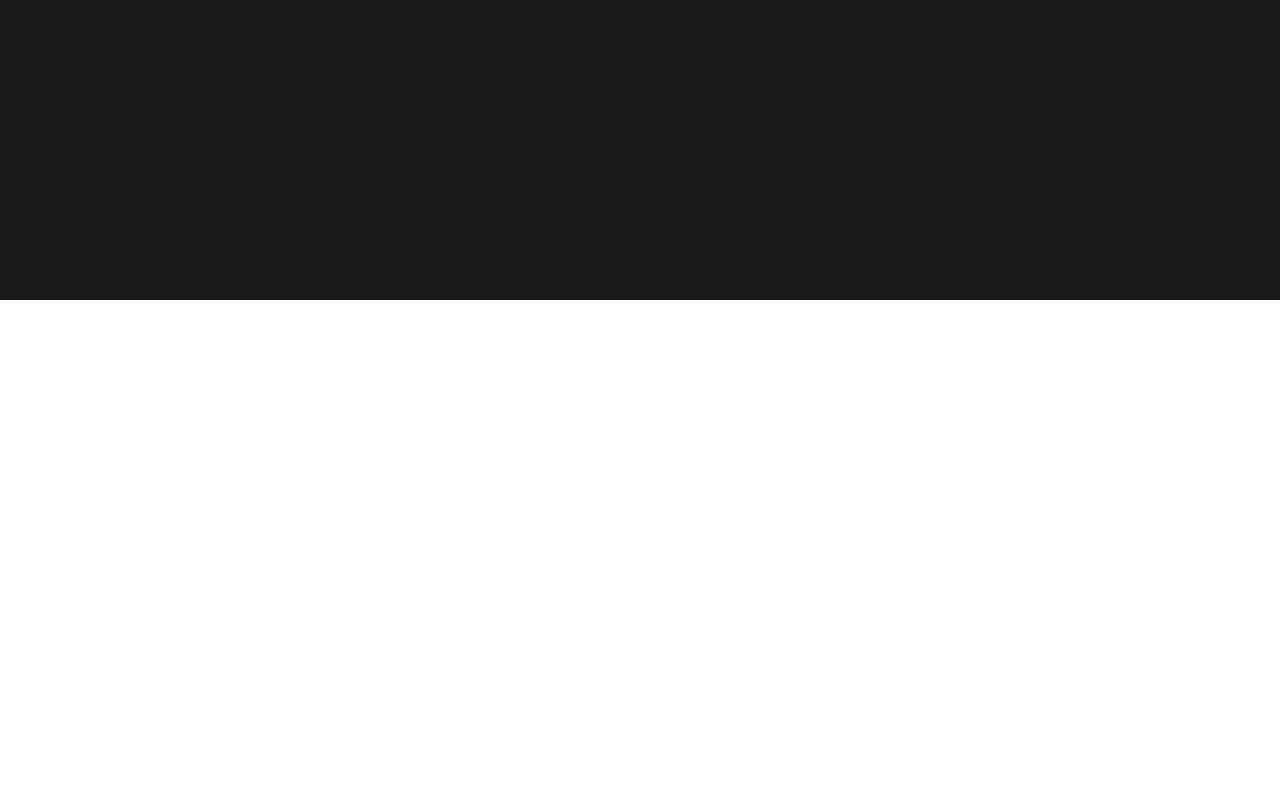
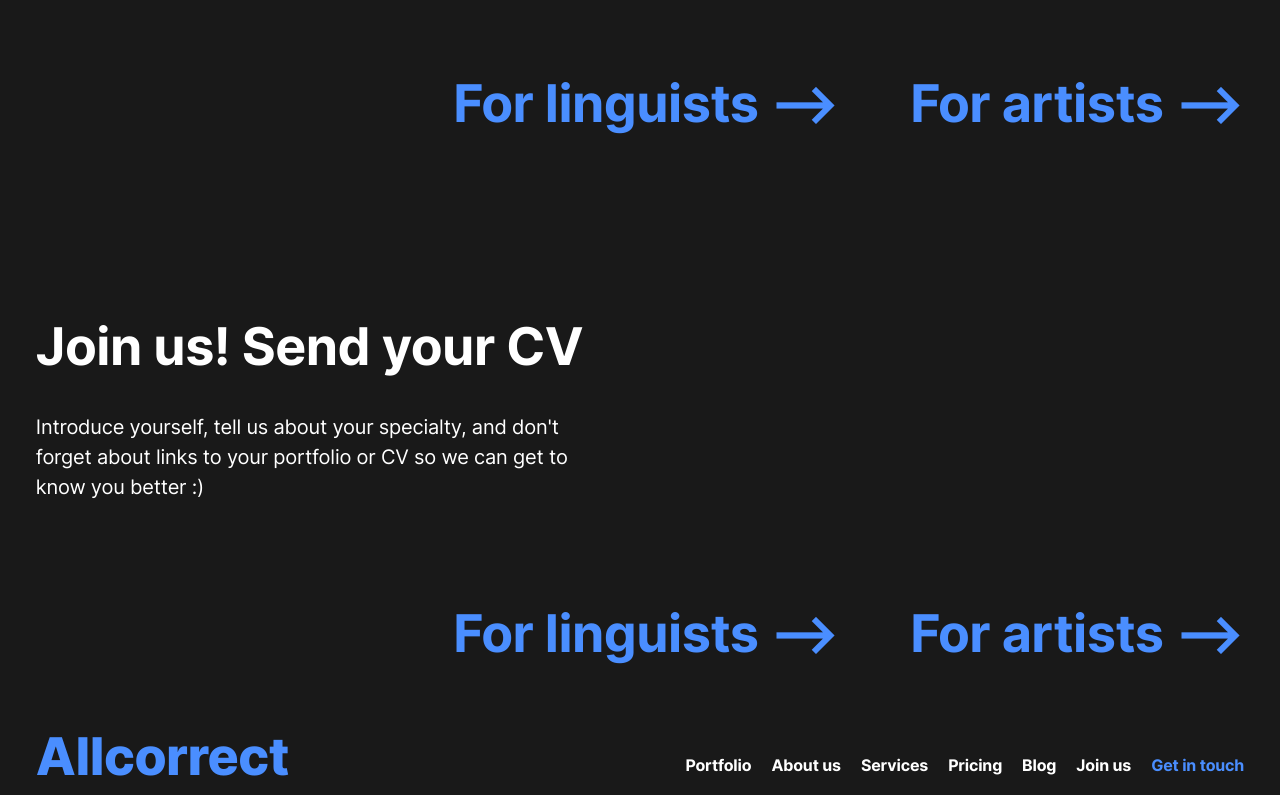
Before and after one commit to sayus2884/All_Correct, a Next.js app: page /join-us in a window 1280 px wide. Before the commit this address had no page. Shown: the part 500-1295 px from the top of the page. Before the commit the page ends 800 px from the top, so only its background shows below. Built offline with nearby package versions, Linux system fonts and the light colour scheme.

Commit message:
feature: add join-us page

```diff
--- /dev/null
+++ b/src/components/JoinUs/JoinUs.js
@@ -0,0 +1,17 @@
+import { Container, Title, Text, LinksContainer, Link } from "./JoinUs.styles";
+
+function JoinUs({ title, description }) {
+  return (
+    <Container>
+      <Title>{title}</Title>
+
+      {description && <Text>{description}</Text>}
+      <LinksContainer>
+        <Link>For linguists &#10230;</Link>
+        <Link>For artists &#10230;</Link>
+      </LinksContainer>
+    </Container>
+  );
+}
+
+export default JoinUs;
--- /dev/null
+++ b/src/components/JoinUs/JoinUs.styles.js
@@ -0,0 +1,44 @@
+import styled from "styled-components";
+
+export const Container = styled.div`
+  position: relative;
+  font-family: ${(props) => props.theme.fonts.inter};
+  color: ${(props) => props.theme.colors.white};
+  padding: ${(props) => props.theme.padding.lg};
+  padding-top: 180px;
+`;
+
+export const Title = styled.h2`
+  font-weight: bold;
+  font-size: 52px;
+  line-height: 63px;
+  letter-spacing: -0.01em;
+
+  max-width: 900px;
+`;
+
+export const Text = styled.p`
+  margin-top: 34px;
+  font-weight: normal;
+  font-size: 20px;
+  line-height: 30px;
+  letter-spacing: -0.01em;
+  max-width: 555px;
+`;
+
+export const LinksContainer = styled.div`
+  margin-top: 100px;
+  display: flex;
+  justify-content: end;
+  gap: 71px;
+`;
+
+export const Link = styled.a`
+  color: ${(props) => props.theme.colors.blue};
+
+  font-weight: bold;
+  font-size: 52px;
+  line-height: 63px;
+
+  letter-spacing: -0.01em;
+`;
--- /dev/null
+++ b/src/pages/join-us.js
@@ -0,0 +1,21 @@
+import Nav from "../components/Nav/Nav.js";
+import Reviews from "../components/Reviews/Reviews.js";
+import JoinUsSection from "../components/JoinUs/JoinUs.js";
+import Footer from "../components/Footer/Footer.js";
+import { useState } from "react";
+
+export default function JoinUs({ allGames }) {
+  const [games, setGames] = useState(allGames);
+
+  return (
+    <>
+      <Nav lang={true} />
+      <JoinUsSection title={"The Allcorrect group is looking for new faces. Join us!"} />
+      <JoinUsSection
+        title={"Join us! Send your CV"}
+        description={`Introduce yourself, tell us about your specialty, and don't forget about links to your portfolio or CV so we can get to know you better :)`}
+      />
+      <Footer />
+    </>
+  );
+}
```
